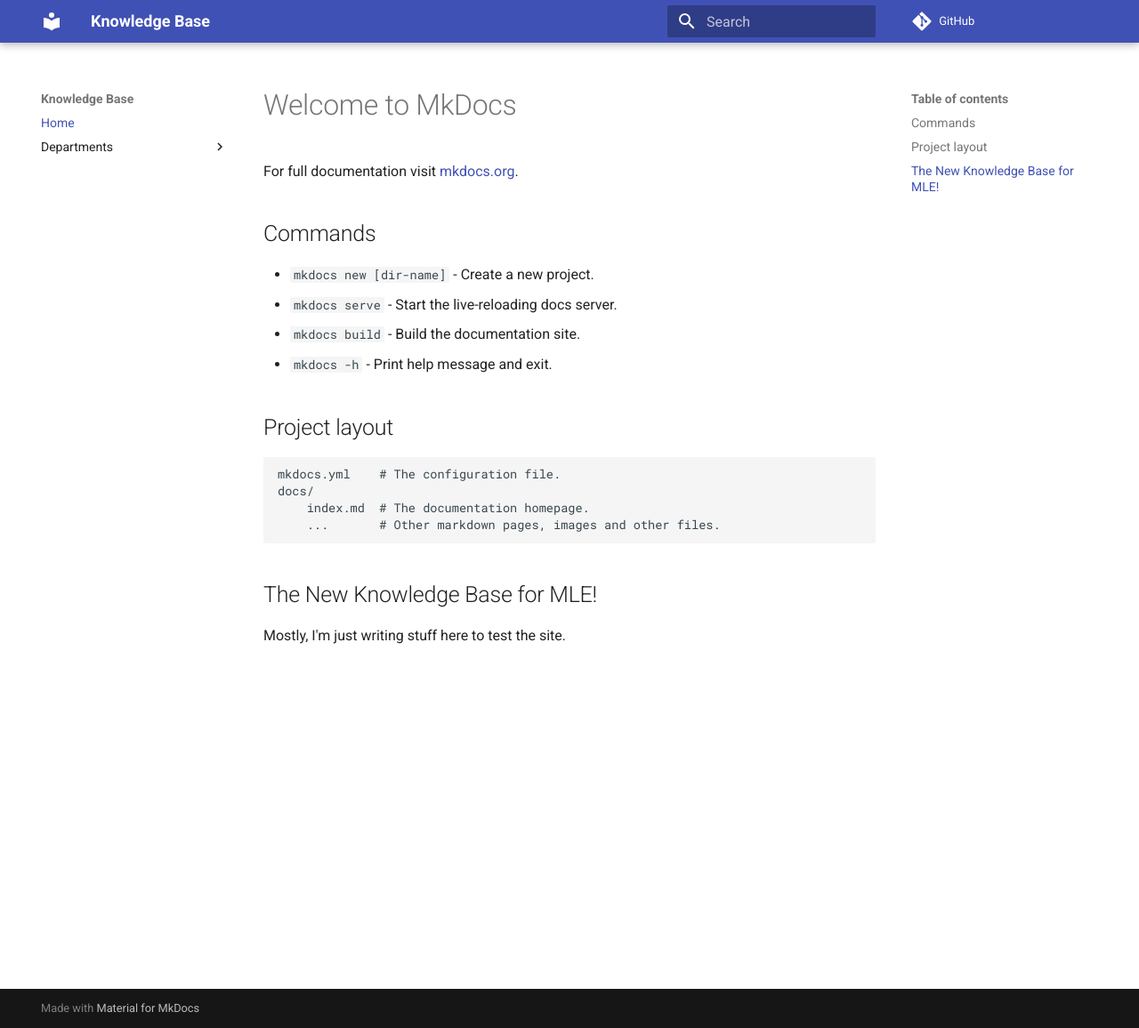
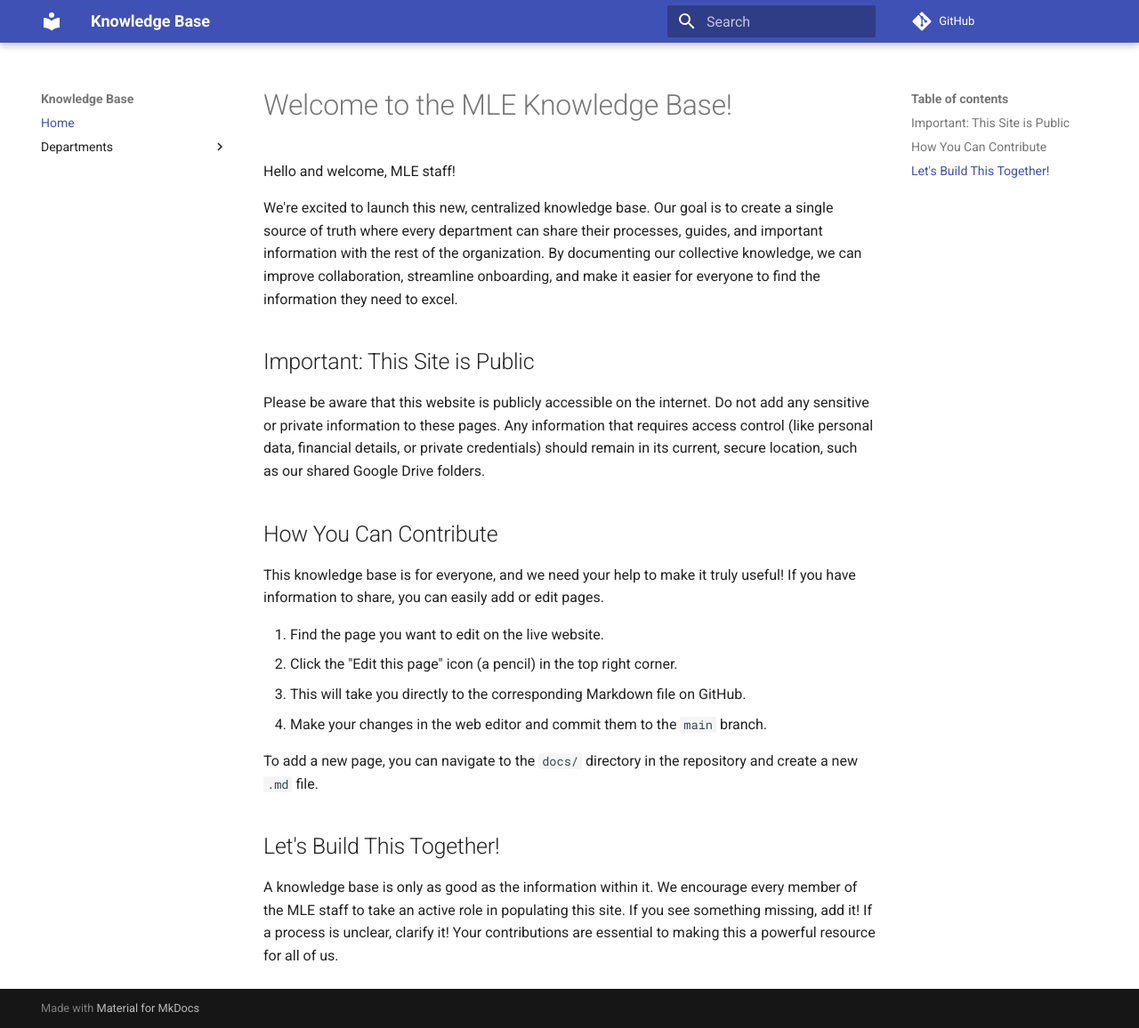
Before and after one commit to Minor-League-Esports/knowledgeBase, an MkDocs documentation site: the page built from docs/index.md, in a window 1280 px wide and 1156 px high. Shown: the whole window at 89% size. Built offline with MkDocs 1.6.1 and Material for MkDocs 9.7.7, drawn with Linux system fonts in a browser that asks for light colours; comment, search, counter and statistics services are not loaded.

Commit message:
feat: Update index.

```diff
--- a/docs/index.md
+++ b/docs/index.md
@@ -1,21 +1,24 @@
-# Welcome to MkDocs
+# Welcome to the MLE Knowledge Base!
 
-For full documentation visit [mkdocs.org](https://www.mkdocs.org).
+Hello and welcome, MLE staff!
 
-## Commands
+We're excited to launch this new, centralized knowledge base. Our goal is to create a single source of truth where every department can share their processes, guides, and important information with the rest of the organization. By documenting our collective knowledge, we can improve collaboration, streamline onboarding, and make it easier for everyone to find the information they need to excel.
 
-* `mkdocs new [dir-name]` - Create a new project.
-* `mkdocs serve` - Start the live-reloading docs server.
-* `mkdocs build` - Build the documentation site.
-* `mkdocs -h` - Print help message and exit.
+## Important: This Site is Public
 
-## Project layout
+Please be aware that this website is publicly accessible on the internet. Do not add any sensitive or private information to these pages. Any information that requires access control (like personal data, financial details, or private credentials) should remain in its current, secure location, such as our shared Google Drive folders.
 
-    mkdocs.yml    # The configuration file.
-    docs/
-        index.md  # The documentation homepage.
-        ...       # Other markdown pages, images and other files.
+## How You Can Contribute
 
-## The New Knowledge Base for MLE!
+This knowledge base is for everyone, and we need your help to make it truly useful! If you have information to share, you can easily add or edit pages.
 
-  Mostly, I'm just writing stuff here to test the site.
+1.  Find the page you want to edit on the live website.
+2.  Click the "Edit this page" icon (a pencil) in the top right corner.
+3.  This will take you directly to the corresponding Markdown file on GitHub.
+4.  Make your changes in the web editor and commit them to the `main` branch.
+
+To add a new page, you can navigate to the `docs/` directory in the repository and create a new `.md` file.
+
+## Let's Build This Together!
+
+A knowledge base is only as good as the information within it. We encourage every member of the MLE staff to take an active role in populating this site. If you see something missing, add it! If a process is unclear, clarify it! Your contributions are essential to making this a powerful resource for all of us.
```
